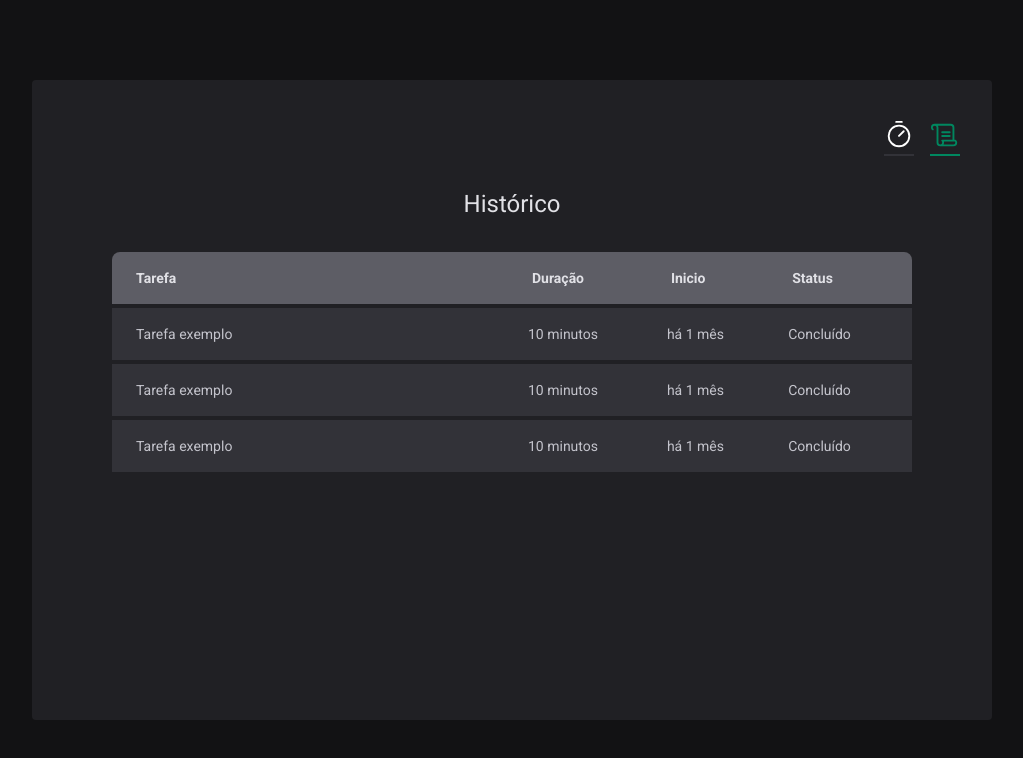
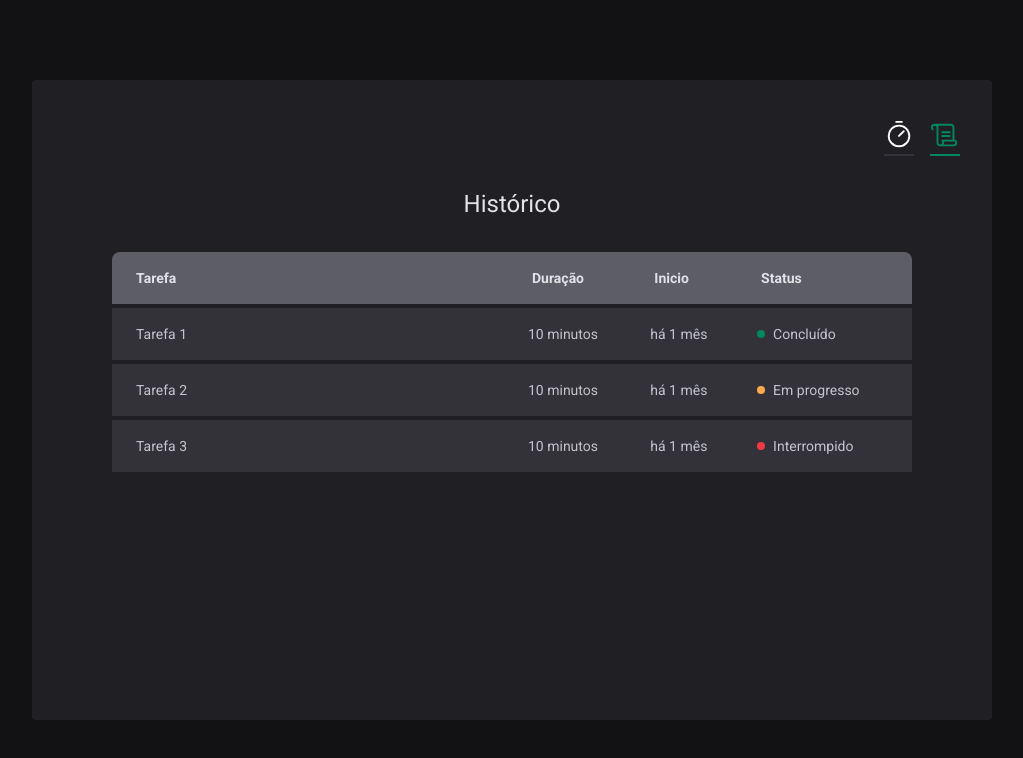
Before and after one commit to CarlosLonghi/Pomodoro, a React (Vite) app: page /history in a window 1280 px wide. Shown: the top 758 px of the page, without its empty margins (128-1151 px from the left). Built offline with nearby package versions, Linux system fonts and the light colour scheme.

Commit message:
feat: create component StatusTask

```diff
--- /dev/null
+++ b/src/components/StatusTask.tsx
@@ -0,0 +1,46 @@
+import { ComponentProps } from 'react'
+import { tv, VariantProps } from 'tailwind-variants'
+
+const status = tv({
+  base: 'flex items-center whitespace-nowrap relative pl-4 before:absolute before:left-0 before:h-2 before:w-2 before:rounded-full',
+  variants: {
+    progress: {
+      true: 'before:bg-yellow-500',
+    },
+    interrupt: {
+      true: 'before:bg-red-500',
+    },
+    complete: {
+      true: 'before:bg-green-500',
+    },
+  },
+  defaultVariants: {
+    progress: true,
+  },
+})
+
+export type StatusProps = ComponentProps<'span'> & VariantProps<typeof status>
+
+export function StatusTask({
+  progress,
+  interrupt,
+  complete,
+  className,
+  ...props
+}: StatusProps) {
+  return (
+    <td>
+      <span
+        className={status({
+          progress,
+          interrupt,
+          complete,
+          className,
+        })}
+        {...props}
+      >
+        {complete ? 'Concluído' : interrupt ? 'Interrompido' : 'Em progresso'}
+      </span>
+    </td>
+  )
+}
--- a/src/index.css
+++ b/src/index.css
@@ -4,10 +4,10 @@
 
 /* Navigation Styles */
 .nav-link {
-  @apply text-white border-b-2 pb-1 border-b-gray-500 hover:border-b-green-500 transition duration-200 ease-in-out outline-none focus:border-green-400;
+  @apply text-white border-b-2 pb-1 border-b-gray-500 hover:border-b-green-500 transition duration-200 ease-in-out outline-none focus:text-green-400;
 }
 .nav-link.active {
-  @apply text-green-500 border-b-2 pb-1 border-b-green-500 hover:text-green-400 hover:border-b-green-400 focus:border-b-green-400;
+  @apply text-green-500 border-b-2 pb-1 border-b-green-500 hover:text-green-500 hover:border-b-green-500 focus:text-green-400;
 }
 
 /* Form Styles */
--- a/src/pages/History.tsx
+++ b/src/pages/History.tsx
@@ -1,3 +1,5 @@
+import { StatusTask } from '../components/StatusTask'
+
 export function History() {
   return (
     <main className="flex-1 px-12 py-8 flex flex-col">
@@ -16,24 +18,24 @@ export function History() {
 
           <tbody>
             <tr>
-              <td>Tarefa exemplo</td>
+              <td>Tarefa 1</td>
               <td>10 minutos</td>
               <td>há 1 mês</td>
-              <td>Concluído</td>
+              <StatusTask complete />
             </tr>
 
             <tr>
-              <td>Tarefa exemplo</td>
+              <td>Tarefa 2</td>
               <td>10 minutos</td>
               <td>há 1 mês</td>
-              <td>Concluído</td>
+              <StatusTask progress />
             </tr>
 
             <tr>
-              <td>Tarefa exemplo</td>
+              <td>Tarefa 3</td>
               <td>10 minutos</td>
               <td>há 1 mês</td>
-              <td>Concluído</td>
+              <StatusTask interrupt />
             </tr>
           </tbody>
         </table>
```
